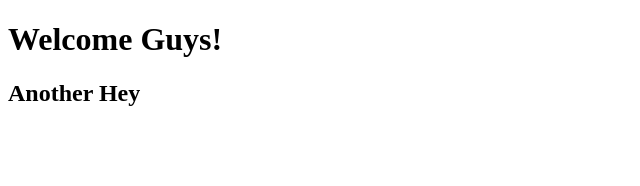
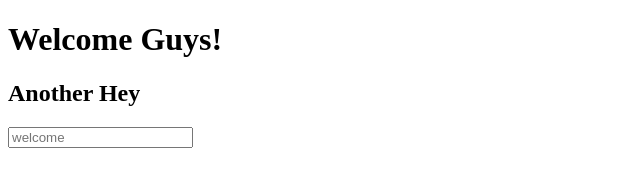
Before and after one commit to Brown-me/project, a plain HTML site: page index.html in a window 1280 px wide. Shown: the whole page, without its empty margins (0-640 px from the left). Drawn offline with Linux system fonts and the light colour scheme.

Commit message:
another inout

```diff
--- a/index.html
+++ b/index.html
@@ -9,5 +9,8 @@
 <body>
     <h1>Welcome Guys!</h1>
     <h2>Another Hey</h2>
+    <form action="">
+        <input type="text" placeholder="welcome">
+    </form>
 </body>
 </html>
```
